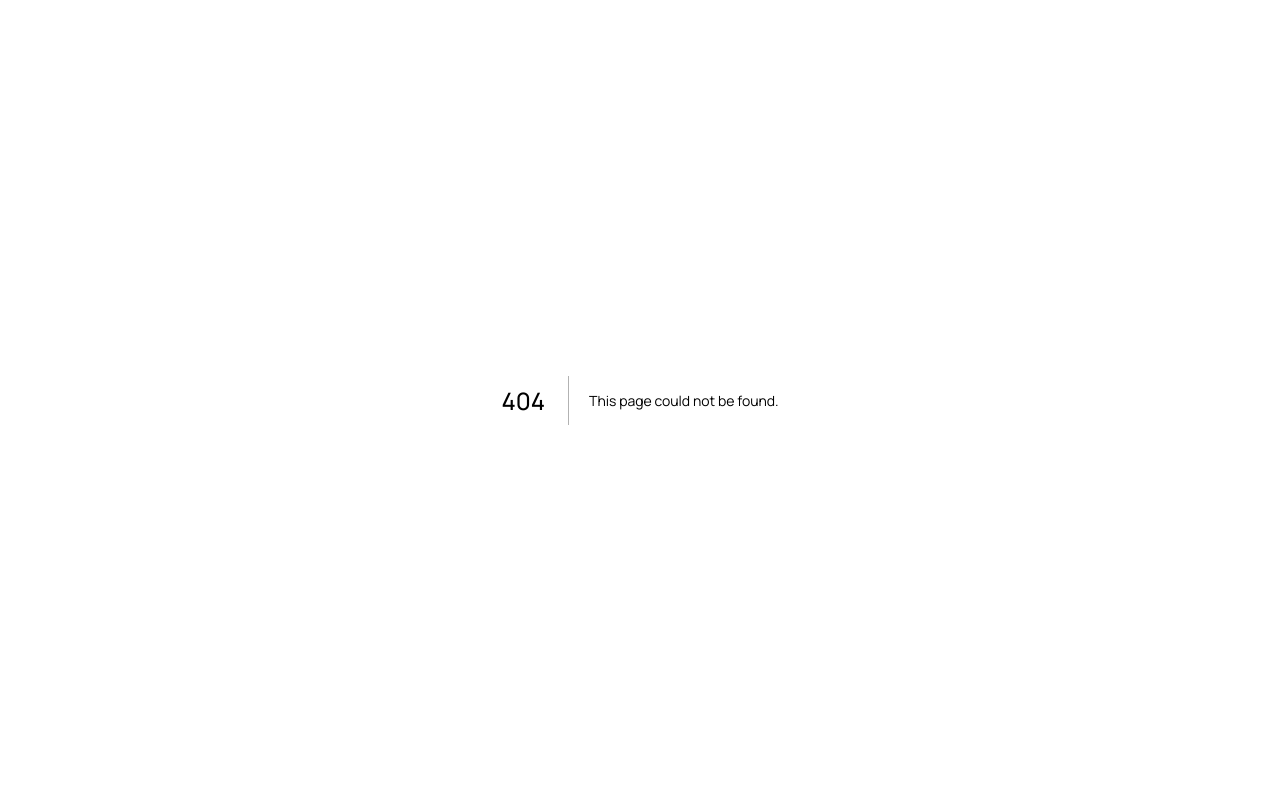
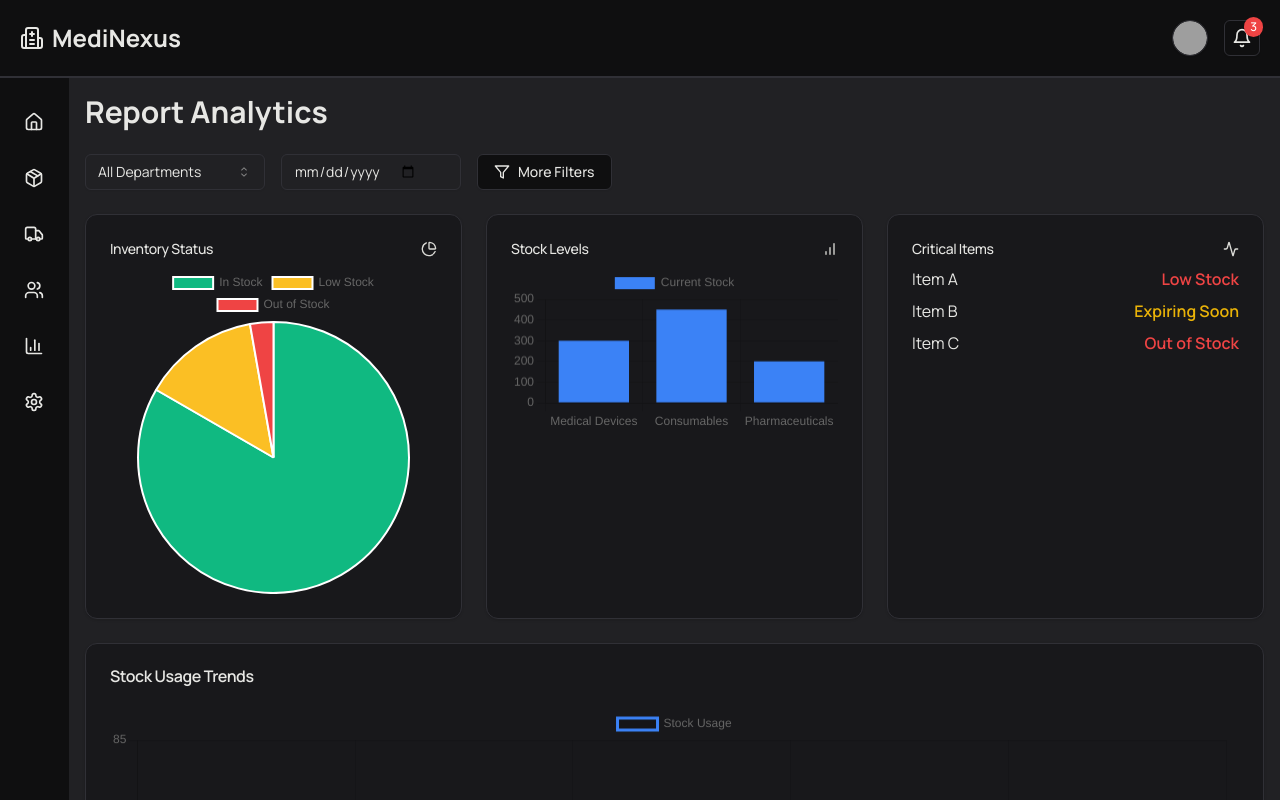
Before and after one commit to MediNexus-SIH/web-app, a Next.js app: page /dashboard/reports in a window 1280 px wide. Before the commit this address had no page. Shown: the top 800 px of the page. Built offline with nearby package versions, Linux system fonts and the light colour scheme; grey boxes are pictures that could not be loaded.

Commit message:
add report section

```diff
--- a/package.json
+++ b/package.json
@@ -39,6 +39,7 @@
     "next-auth": "^4.24.7",
     "nodemailer": "^6.9.15",
     "react": "^18",
+    "react-chartjs-2": "^5.2.0",
     "react-dom": "^18",
     "react-icons": "^5.3.0",
     "recoil": "^0.7.7",
--- a/src/app/about/page.tsx
+++ b/src/app/about/page.tsx
@@ -97,7 +97,7 @@ export default function About() {
             </div>
           </section>
 
-          <LeadershipSection/>
+          {/* <LeadershipSection/> */}
           <section className="py-16 text-center">
             <p>
               Interested in joining us to revolutionize pharmaceutical
--- /dev/null
+++ b/src/app/dashboard/reports/page.tsx
@@ -0,0 +1,307 @@
+"use client"
+import React from "react";
+import { Bar, Line, Pie } from "react-chartjs-2";
+import {
+  Chart as ChartJS,
+  CategoryScale,
+  LinearScale,
+  BarElement,
+  LineElement,
+  PointElement,
+  ArcElement,
+  Title,
+  Tooltip,
+  Legend,
+} from "chart.js";
+import { Card, CardContent, CardHeader, CardTitle } from "@/components/ui/card";
+import {
+  Select,
+  SelectContent,
+  SelectItem,
+  SelectTrigger,
+  SelectValue,
+} from "@/components/ui/select";
+import {
+  Table,
+  TableBody,
+  TableCell,
+  TableHead,
+  TableHeader,
+  TableRow,
+} from "@/components/ui/table";
+import { Button } from "@/components/ui/button";
+import { Input } from "@/components/ui/input";
+import {
+  BarChart,
+  PieChart,
+  Activity,
+  Calendar,
+  Clock,
+  Download,
+  Filter,
+} from "lucide-react";
+
+ChartJS.register(
+  CategoryScale,
+  LinearScale,
+  BarElement,
+  LineElement,
+  PointElement,
+  ArcElement,
+  Title,
+  Tooltip,
+  Legend
+);
+
+export default function ReportAnalytics() {
+  // Mock data for charts
+  const inventoryStatusData = {
+    labels: ["In Stock", "Low Stock", "Out of Stock"],
+    datasets: [
+      {
+        data: [300, 50, 10],
+        backgroundColor: ["#10B981", "#FBBF24", "#EF4444"],
+      },
+    ],
+  };
+
+  const trendData = {
+    labels: ["Jan", "Feb", "Mar", "Apr", "May", "Jun"],
+    datasets: [
+      {
+        label: "Stock Usage",
+        data: [65, 59, 80, 81, 56, 55],
+        borderColor: "#3B82F6",
+        tension: 0.1,
+      },
+    ],
+  };
+
+  const demandData = {
+    labels: ["Item A", "Item B", "Item C", "Item D", "Item E"],
+    datasets: [
+      {
+        label: "Demand",
+        data: [12, 19, 3, 5, 2],
+        backgroundColor: "#8B5CF6",
+      },
+    ],
+  };
+
+  return (
+    <div className=" mx-auto p-4 bg-muted/40 w-full">
+      <h1 className="text-3xl font-bold mb-6">Report Analytics</h1>
+
+      {/* Filters */}
+      <div className="flex flex-wrap gap-4 mb-6">
+        <Select defaultValue="all">
+          <SelectTrigger className="w-[180px]">
+            <SelectValue placeholder="Select Department" />
+          </SelectTrigger>
+          <SelectContent>
+            <SelectItem value="all">All Departments</SelectItem>
+            <SelectItem value="emergency">Emergency</SelectItem>
+            <SelectItem value="surgery">Surgery</SelectItem>
+            <SelectItem value="pediatrics">Pediatrics</SelectItem>
+          </SelectContent>
+        </Select>
+        <Input type="date" className="w-[180px]" />
+        <Button variant="outline">
+          <Filter className="mr-2 h-4 w-4" /> More Filters
+        </Button>
+      </div>
+
+      {/* Real-time Inventory Status Overview */}
+      <div className="grid grid-cols-1 md:grid-cols-2 lg:grid-cols-3 gap-6 mb-6">
+        <Card>
+          <CardHeader className="flex flex-row items-center justify-between space-y-0 pb-2">
+            <CardTitle className="text-sm font-medium">
+              Inventory Status
+            </CardTitle>
+            <PieChart className="h-4 w-4 text-muted-foreground" />
+          </CardHeader>
+          <CardContent>
+            <Pie data={inventoryStatusData} />
+          </CardContent>
+        </Card>
+        <Card>
+          <CardHeader className="flex flex-row items-center justify-between space-y-0 pb-2">
+            <CardTitle className="text-sm font-medium">Stock Levels</CardTitle>
+            <BarChart className="h-4 w-4 text-muted-foreground" />
+          </CardHeader>
+          <CardContent>
+            <Bar
+              data={{
+                labels: ["Medical Devices", "Consumables", "Pharmaceuticals"],
+                datasets: [
+                  {
+                    label: "Current Stock",
+                    data: [300, 450, 200],
+                    backgroundColor: "#3B82F6",
+                  },
+                ],
+              }}
+              options={{
+                scales: {
+                  y: {
+                    beginAtZero: true,
+                  },
+                },
+              }}
+            />
+          </CardContent>
+        </Card>
+        <Card>
+          <CardHeader className="flex flex-row items-center justify-between space-y-0 pb-2">
+            <CardTitle className="text-sm font-medium">
+              Critical Items
+            </CardTitle>
+            <Activity className="h-4 w-4 text-muted-foreground" />
+          </CardHeader>
+          <CardContent>
+            <ul className="space-y-2">
+              <li className="flex justify-between items-center">
+                <span>Item A</span>
+                <span className="text-red-500 font-semibold">Low Stock</span>
+              </li>
+              <li className="flex justify-between items-center">
+                <span>Item B</span>
+                <span className="text-yellow-500 font-semibold">
+                  Expiring Soon
+                </span>
+              </li>
+              <li className="flex justify-between items-center">
+                <span>Item C</span>
+                <span className="text-red-500 font-semibold">Out of Stock</span>
+              </li>
+            </ul>
+          </CardContent>
+        </Card>
+      </div>
+
+      {/* Trend Graphs */}
+      <Card className="mb-6">
+        <CardHeader>
+          <CardTitle>Stock Usage Trends</CardTitle>
+        </CardHeader>
+        <CardContent>
+          <Line data={trendData} />
+        </CardContent>
+      </Card>
+
+      {/* Expiry Analytics */}
+      <Card className="mb-6">
+        <CardHeader>
+          <CardTitle>Expiry Analytics</CardTitle>
+        </CardHeader>
+        <CardContent>
+          <Table>
+            <TableHeader>
+              <TableRow>
+                <TableHead>Item</TableHead>
+                <TableHead>Category</TableHead>
+                <TableHead>Expiry Date</TableHead>
+                <TableHead>Status</TableHead>
+              </TableRow>
+            </TableHeader>
+            <TableBody>
+              <TableRow>
+                <TableCell>Item X</TableCell>
+                <TableCell>Pharmaceuticals</TableCell>
+                <TableCell>2023-08-15</TableCell>
+                <TableCell>
+                  <span className="text-yellow-500">●</span> Expiring Soon
+                </TableCell>
+              </TableRow>
+              <TableRow>
+                <TableCell>Item Y</TableCell>
+                <TableCell>Medical Devices</TableCell>
+                <TableCell>2023-09-30</TableCell>
+                <TableCell>
+                  <span className="text-green-500">●</span> Good
+                </TableCell>
+              </TableRow>
+              <TableRow>
+                <TableCell>Item Z</TableCell>
+                <TableCell>Consumables</TableCell>
+                <TableCell>2023-07-31</TableCell>
+                <TableCell>
+                  <span className="text-red-500">●</span> Critical
+                </TableCell>
+              </TableRow>
+            </TableBody>
+          </Table>
+        </CardContent>
+      </Card>
+
+      {/* Demand Analytics */}
+      <Card className="mb-6">
+        <CardHeader>
+          <CardTitle>Demand Analytics</CardTitle>
+        </CardHeader>
+        <CardContent>
+          <Bar data={demandData} />
+        </CardContent>
+      </Card>
+
+      {/* Order History and Efficiency */}
+      <Card className="mb-6">
+        <CardHeader>
+          <CardTitle>Order History and Efficiency</CardTitle>
+        </CardHeader>
+        <CardContent>
+          <div className="grid grid-cols-1 md:grid-cols-2 gap-4">
+            <div>
+              <h3 className="text-lg font-semibold mb-2">Recent Orders</h3>
+              <Table>
+                <TableHeader>
+                  <TableRow>
+                    <TableHead>Order ID</TableHead>
+                    <TableHead>Date</TableHead>
+                    <TableHead>Status</TableHead>
+                  </TableRow>
+                </TableHeader>
+                <TableBody>
+                  <TableRow>
+                    <TableCell>#1234</TableCell>
+                    <TableCell>2023-07-01</TableCell>
+                    <TableCell>Completed</TableCell>
+                  </TableRow>
+                  <TableRow>
+                    <TableCell>#1235</TableCell>
+                    <TableCell>2023-07-02</TableCell>
+                    <TableCell>Processing</TableCell>
+                  </TableRow>
+                </TableBody>
+              </Table>
+            </div>
+            <div>
+              <h3 className="text-lg font-semibold mb-2">Processing Time</h3>
+              <div className="flex items-center space-x-4">
+                <Clock className="h-8 w-8 text-blue-500" />
+                <div>
+                  <p className="text-2xl font-bold">2.5 days</p>
+                  <p className="text-sm text-gray-500">
+                    Average processing time
+                  </p>
+                </div>
+              </div>
+            </div>
+          </div>
+        </CardContent>
+      </Card>
+
+      {/* Export and Sharing */}
+      <div className="flex justify-end space-x-4">
+        <Button variant="outline">
+          <Calendar className="mr-2 h-4 w-4" />
+          Schedule Report
+        </Button>
+        <Button>
+          <Download className="mr-2 h-4 w-4" />
+          Export Report
+        </Button>
+      </div>
+    </div>
+  );
+}
```
Also changed, not shown: 1 other file (tests, documents, lock files or other folders).
